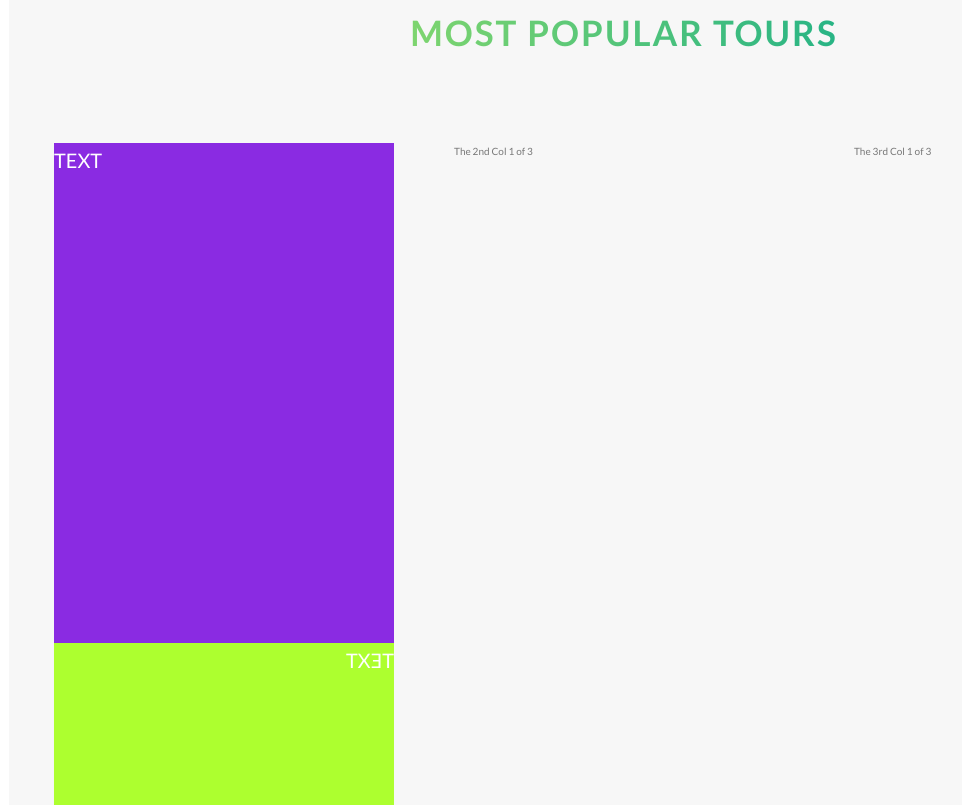
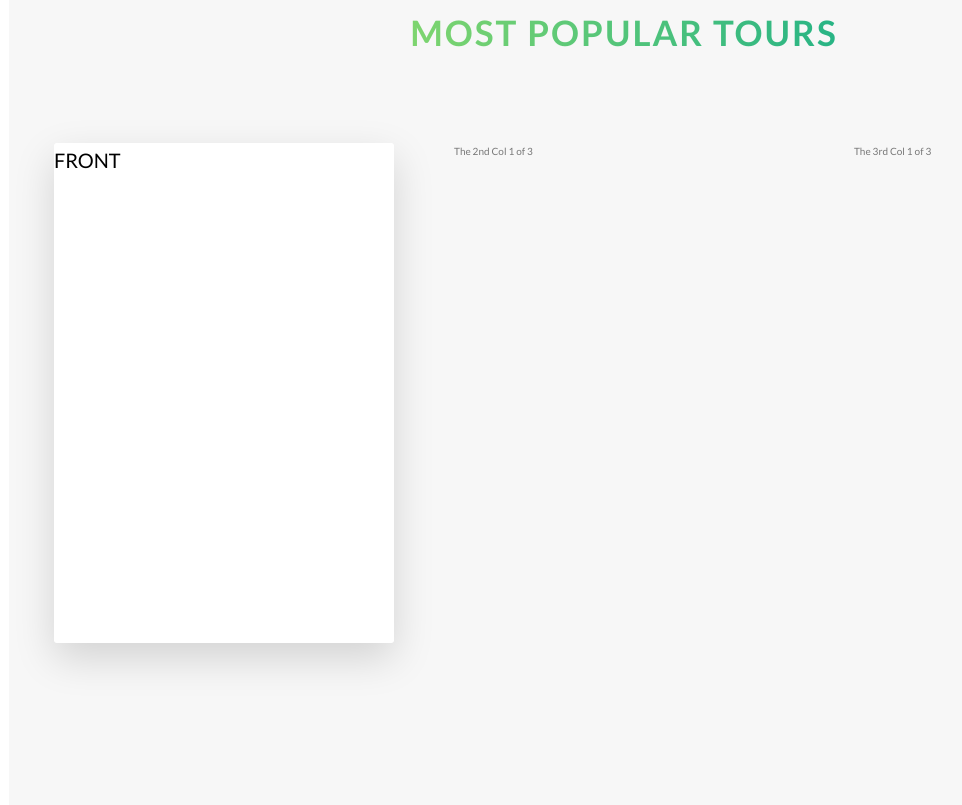
Before and after one commit to johsire/advanced-css---sass-front-end-dev-skils, a website: page index.html in a window 1280 px wide. Shown: the part 2355-3160 px from the top of the page, without its empty margins (16-978 px from the left). Drawn offline with Linux system fonts and the light colour scheme.

Commit message:
Tours Sections Pt1 Final

```diff
--- a/components/_card.scss
+++ b/components/_card.scss
@@ -2,31 +2,56 @@
 .card {
  perspective: 150rem;
  -moz-perspective: 150rem;
+ position: relative;
+ height: 50rem;
 
  &__side {
-  background-color: orangered;
+  color: black;
+  font-size: 2rem;
   height: 50rem;
-  color: white;
-  font-size: 2rem;
-  transition: all .8s;
+  transition: all .8s ease;
+  position: absolute;
+  top: 0;
+  left: 0;
+  width: 100%;
+  backface-visibility: hidden;
+  -webkit-backface-visibility: hidden;
+  border-radius:3px;
+  -webkit-border-radius:3px;
+  -moz-border-radius:3px;
+  -ms-border-radius:3px;
+  -o-border-radius:3px;
+  box-shadow: 0 1.5rem 4rem rgba($color-black, .15);
 
   &--front {
-  background-color: blueviolet;
-
+    background-color: $color-white;
   }
 
   &--back {
-  background-color: greenyellow;
     transform: rotateY(180deg);
     -webkit-transform: rotateY(180deg);
     -moz-transform: rotateY(180deg);
     -ms-transform: rotateY(180deg);
     -o-transform: rotateY(180deg);
+
+    &-1 {
+      background-image: linear-gradient(
+        to right bottom,
+        $color-secondary-light,
+        $color-secondary-dark
+        );
+      }
+    }
   }
 }
 
+/* *****BUG ALERT*****
+&:hover &__side--front {
+  transform: rotateY(-180deg);
+}
+*/
  // .card:hover .card__side {}
- &:hover &__side--front {
+ .card:hover .card__side--front {
   transform: rotateY(180deg);
   -webkit-transform: rotateY(180deg);
   -moz-transform: rotateY(180deg);
@@ -34,11 +59,15 @@
   -o-transform: rotateY(180deg);
 }
 
+/* *****BUG ALERT*****
  &:hover &__side--back {
+   transform: rotateY(0);
+ }
+*/
+.card:hover .card__side--back {
   transform: rotateY(0);
   -webkit-transform: rotateY(0);
   -moz-transform: rotateY(0);
   -ms-transform: rotateY(0);
   -o-transform: rotateY(0);
 }
-}
--- a/index.html
+++ b/index.html
@@ -34,6 +34,7 @@
   </header>
 
   <main>
+
     <section class="section-about">
       <div class="u-center-text u-margin-bottom-big">
         <h2 class="heading-secondary">
@@ -96,7 +97,6 @@
             <p class="feature-box__text">
               Lorem ipsum, dolor sit amet consectetur adipisicing elit. Animi quaerat neque natus nulla ex voluptatem.
             </p>
-
           </div>
         </div>
 
@@ -107,7 +107,6 @@
             <p class="feature-box__text">
               Lorem ipsum, dolor sit amet consectetur adipisicing elit. Animi quaerat neque natus nulla ex voluptatem.
             </p>
-
           </div>
         </div>
       </div>
@@ -124,10 +123,10 @@
         <div class="col-1-of-3">
           <div class="card">
             <div class="card__side card__side--front">
-              TEXT
+              FRONT
             </div>
-            <div class="card__side card__side--back">
-              TEXT
+            <div class="card__side card__side--back card__side--back-1">
+              BACK
             </div>
           </div>
         </div>
@@ -223,5 +222,4 @@
   -->
 
 </body>
-
 </html>
--- a/sass/abstracts/_variables.scss
+++ b/sass/abstracts/_variables.scss
@@ -1,9 +1,15 @@
 // Global Variables \\
 
-// COLOR ----------------->>>>>>
+// COLORS ----------------->>>>>>
 $color-primary: #55c57a;
 $color-primary-light: #7ed56f;
 $color-primary-dark: #28b485;
+
+$color-secondary-light: #ffb900;
+$color-secondary-dark: #ff7730;
+
+$color-tertiary-light: #2998ff;
+$color-tertiary-dark: #5643fa;
 
 $color-grey-light-1: #f7f7f7;
 
```
Also changed, not shown: css/styles.css. Lines whose indentation alone changed are shown as unchanged.
